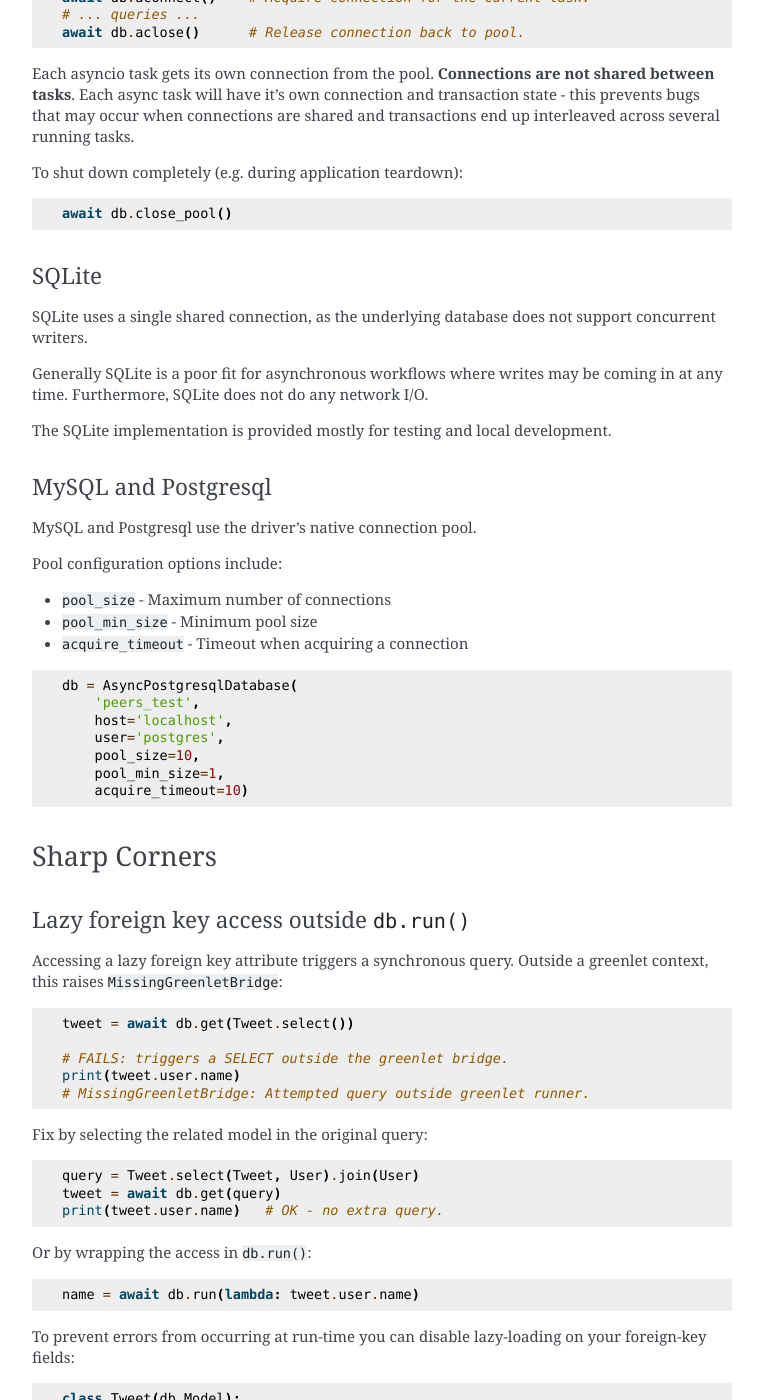
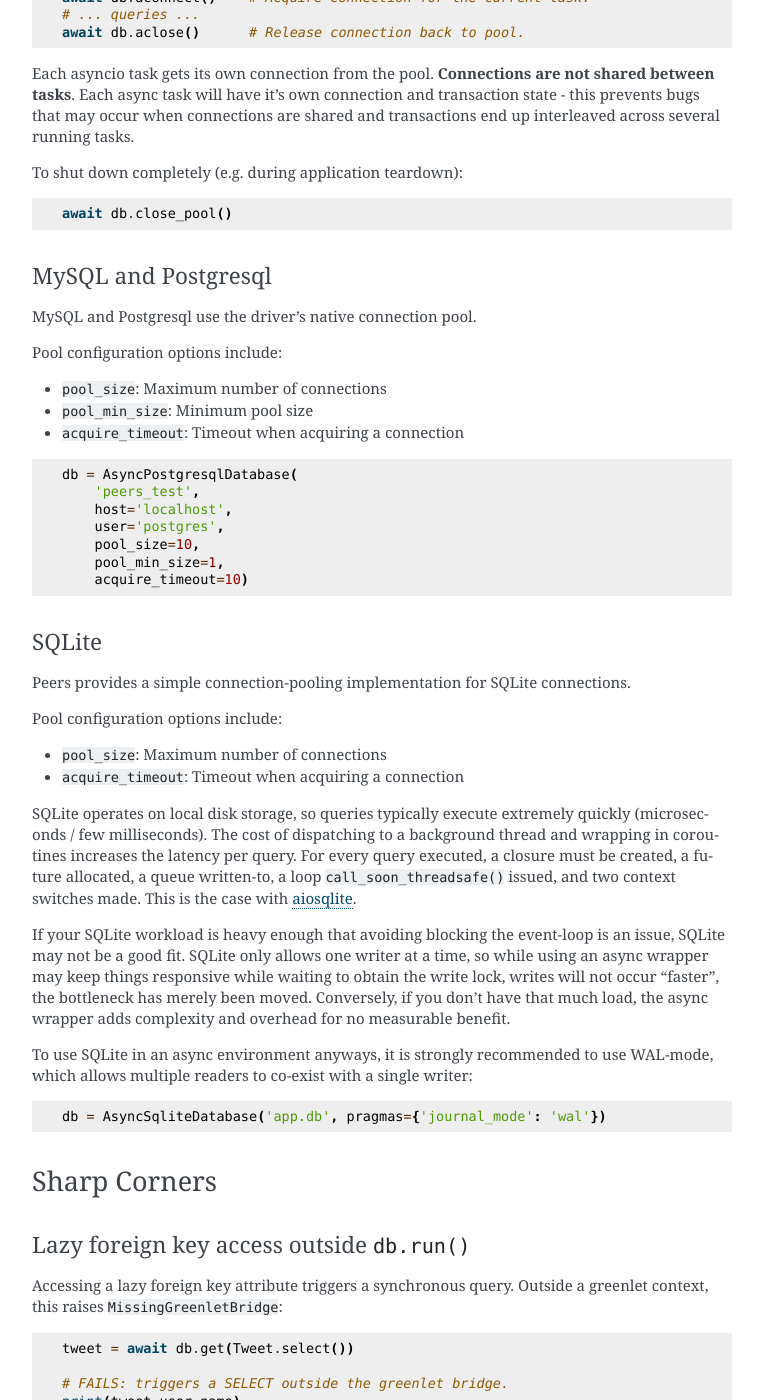
Before and after one commit to Star-DreamDev/myPeers, a Sphinx documentation site: the page built from docs/peers/asyncio.rst, in a window 1280 px wide and 1400 px high, scrolled down 3547 px. Shown: the whole window, without its empty margins (378-1141 px from the left). Built offline with Sphinx 7.4.7, drawn with Linux system fonts in a browser that asks for light colours; the version number could not be read and is left out; some of the changed text lies outside the part shown.

Commit message:
Add connection pool for aiosqlite and document usage/behavior.
Also fix up a couple lifecycle tests

```diff
--- a/docs/peers/asyncio.rst
+++ b/docs/peers/asyncio.rst
@@ -226,17 +226,6 @@
 
    await db.close_pool()
 
-SQLite
-^^^^^^
-
-SQLite uses a single shared connection, as the underlying database does not
-support concurrent writers.
-
-Generally SQLite is a poor fit for asynchronous workflows where writes may be
-coming in at any time. Furthermore, SQLite does not do any network I/O.
-
-The SQLite implementation is provided mostly for testing and local development.
-
 MySQL and Postgresql
 ^^^^^^^^^^^^^^^^^^^^
 
@@ -244,9 +233,9 @@
 
 Pool configuration options include:
 
-* ``pool_size`` - Maximum number of connections
-* ``pool_min_size`` - Minimum pool size
-* ``acquire_timeout`` - Timeout when acquiring a connection
+* ``pool_size``: Maximum number of connections
+* ``pool_min_size``: Minimum pool size
+* ``acquire_timeout``: Timeout when acquiring a connection
 
 .. code-block:: python
 
@@ -257,6 +246,38 @@
        pool_size=10,
        pool_min_size=1,
        acquire_timeout=10)
+
+SQLite
+^^^^^^
+
+Peers provides a simple connection-pooling implementation for SQLite
+connections.
+
+Pool configuration options include:
+
+* ``pool_size``: Maximum number of connections
+* ``acquire_timeout``: Timeout when acquiring a connection
+
+SQLite operates on local disk storage, so queries typically execute extremely
+quickly (microseconds / few milliseconds). The cost of dispatching to a
+background thread and wrapping in coroutines increases the latency per query.
+For every query executed, a closure must be created, a future allocated, a
+queue written-to, a loop ``call_soon_threadsafe()`` issued, and two context
+switches made. This is the case with `aiosqlite <https://github.com/omnilib/aiosqlite/blob/main/aiosqlite/core.py>`__.
+
+If your SQLite workload is heavy enough that avoiding blocking the event-loop
+is an issue, SQLite may not be a good fit. SQLite only allows one writer at a
+time, so while using an async wrapper may keep things responsive while waiting
+to obtain the write lock, writes will not occur "faster", the bottleneck has
+merely been moved. Conversely, if you don’t have that much load, the async
+wrapper adds complexity and overhead for no measurable benefit.
+
+To use SQLite in an async environment anyways, it is strongly recommended to
+use WAL-mode, which allows multiple readers to co-exist with a single writer:
+
+.. code-block:: python
+
+   db = AsyncSqliteDatabase('app.db', pragmas={'journal_mode': 'wal'})
 
 
 Sharp Corners
```
Also changed, not shown: 2 other files.
